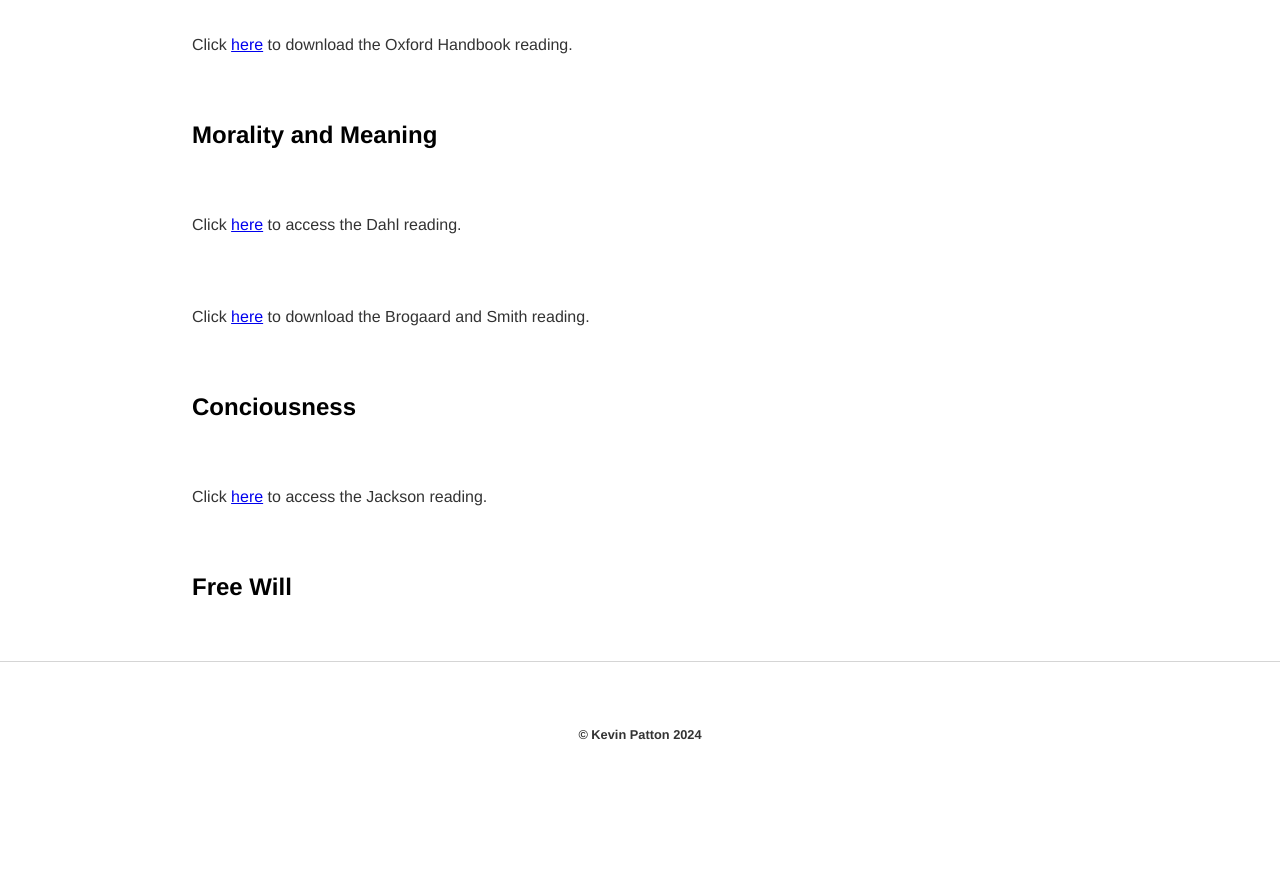
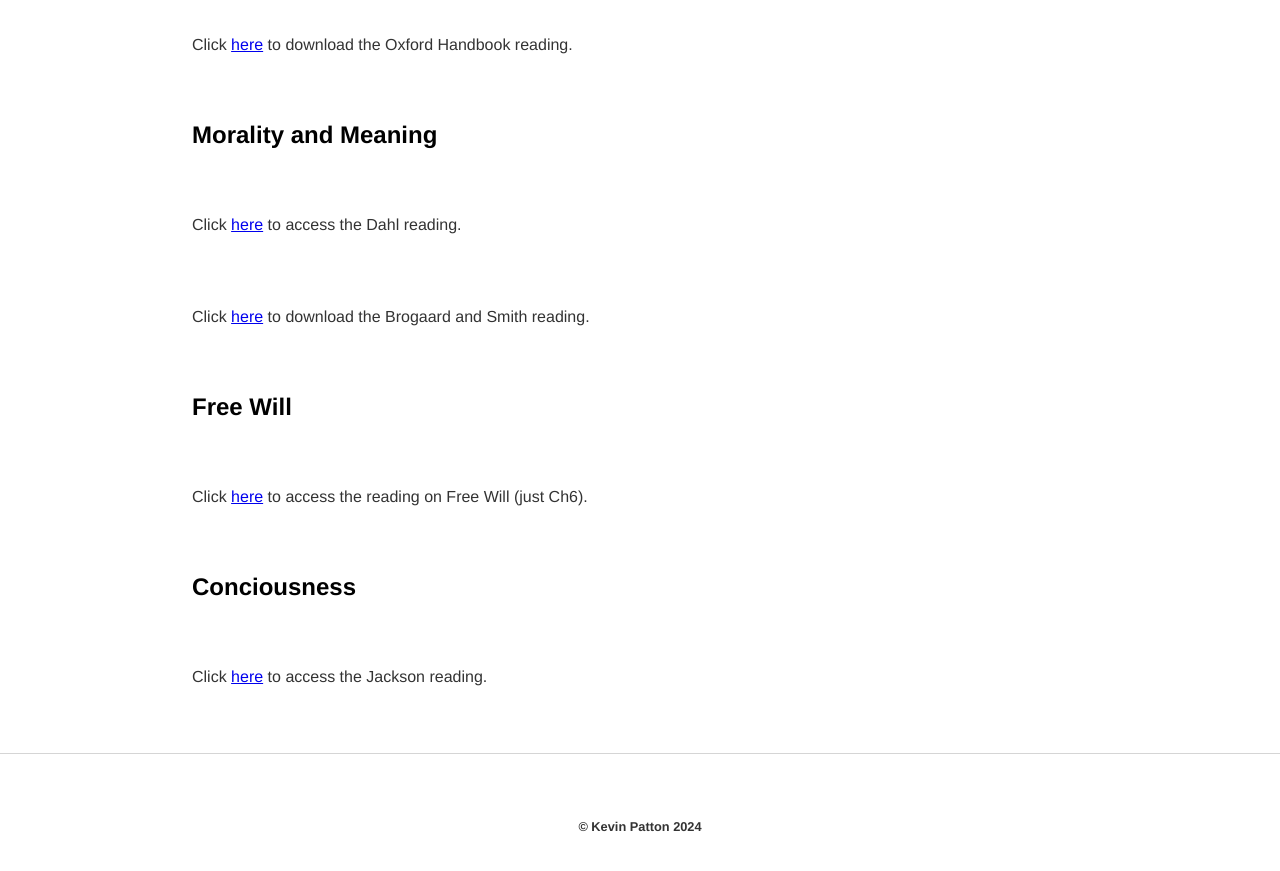
Before and after one commit to kevinjpatton/kevinjpatton.github.io, a Jekyll site: the page built from teaching/phil_1010/readings/index.html, in a window 1280 px wide and 900 px high, scrolled down 1827 px. Shown: the top 871 px of the window. Built offline with Jekyll 4.4.1, drawn with Linux system fonts in a browser that asks for light colours; Markdown is read by kramdown in place of the engine named in the settings; before the commit the page ends 2635 px from its top, so only the background shows below that.

Commit message:
Update index.html

```diff
--- a/teaching/phil_1010/readings/index.html
+++ b/teaching/phil_1010/readings/index.html
@@ -31,7 +31,8 @@ title: PHIL1010 - Readings
 <p>Click <a href="/teaching/phil_1010/readings/Norman Dahl - Morality and the Meaning of Life.pdf" target="_blank">here</a> to access the Dahl reading.</p>
 <p>Click <a href="/teaching/phil_1010/readings/Berit Brogaard & Barry Smith - On Luck  Responsibility and the Meaning of Life.pdf" target="_blank">here</a> to download the Brogaard and Smith reading.</p>
 
+<h2>Free Will</h2>
+<p>Click <a href="/teaching/phil_1010/readings/Theodore Sider - Riddles of Existence A Guided Tour of Metaphysics.pdf" target="_blank">here</a> to access the reading on Free Will (just Ch6).</p>
+
 <h2>Conciousness</h2>
 <p>Click <a href="/teaching/phil_1010/readings/Frank Jackson - Epiphenomenal Qualia.pdf" target="_blank">here</a> to access the Jackson reading.</p>
-
-<h2>Free Will</h2>
```
